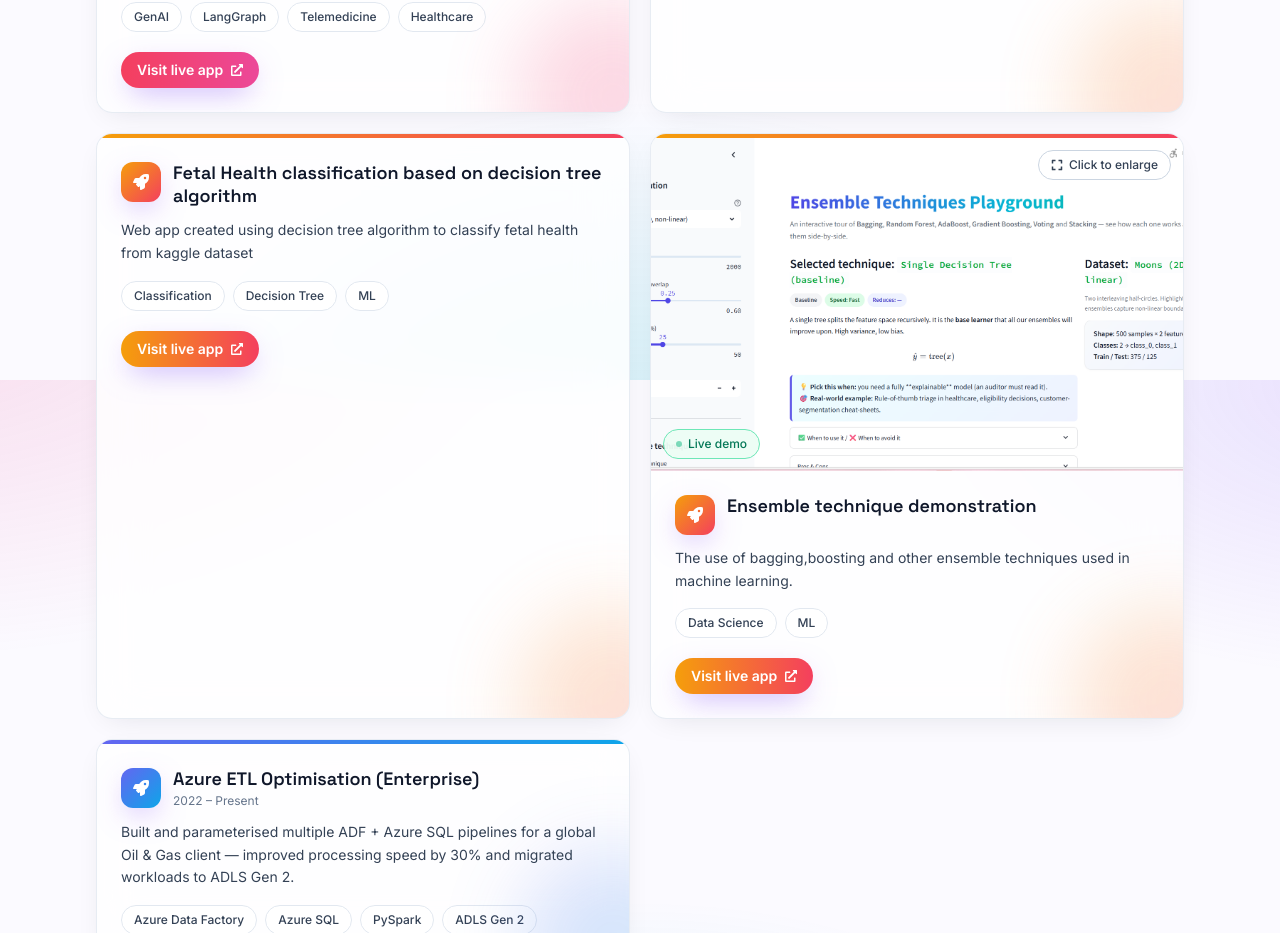
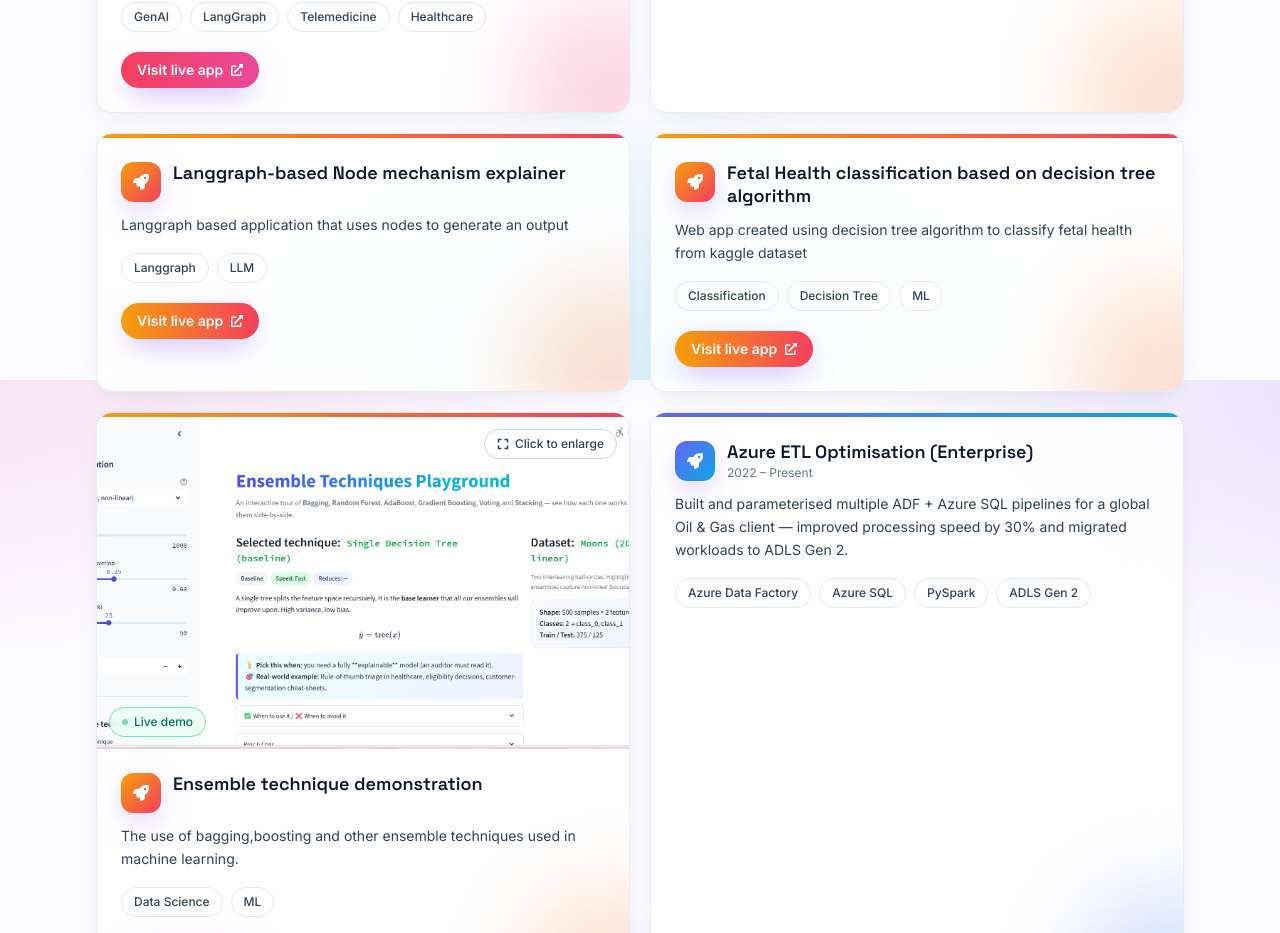
Before and after one commit to siddhartha4u2c/siddharthaborpuzari, a React (Vite) app: page / in a window 1280 px wide. Shown: the part 5220-6153 px from the top of the page. Built offline with nearby package versions, Linux system fonts and the light colour scheme.

Commit message:
Update data.ts

```diff
--- a/src/data.ts
+++ b/src/data.ts
@@ -168,6 +168,14 @@ export const projects: Project[] = [
     color: 'from-amber-500 to-rose-500',
   },
   {
+    title: 'Langgraph-based Node mechanism explainer',
+    description:
+      'Langgraph based application that uses nodes to generate an output',
+    tags: ['Langgraph', 'LLM'],
+    color: 'from-amber-500 to-rose-500',
+    liveUrl: 'https://play-langgraph.onrender.com',
+  },
+  {
     title: 'Fetal Health classification based on decision tree algorithm',
     description:
       'Web app created using decision tree algorithm to classify fetal health from kaggle dataset',
```
